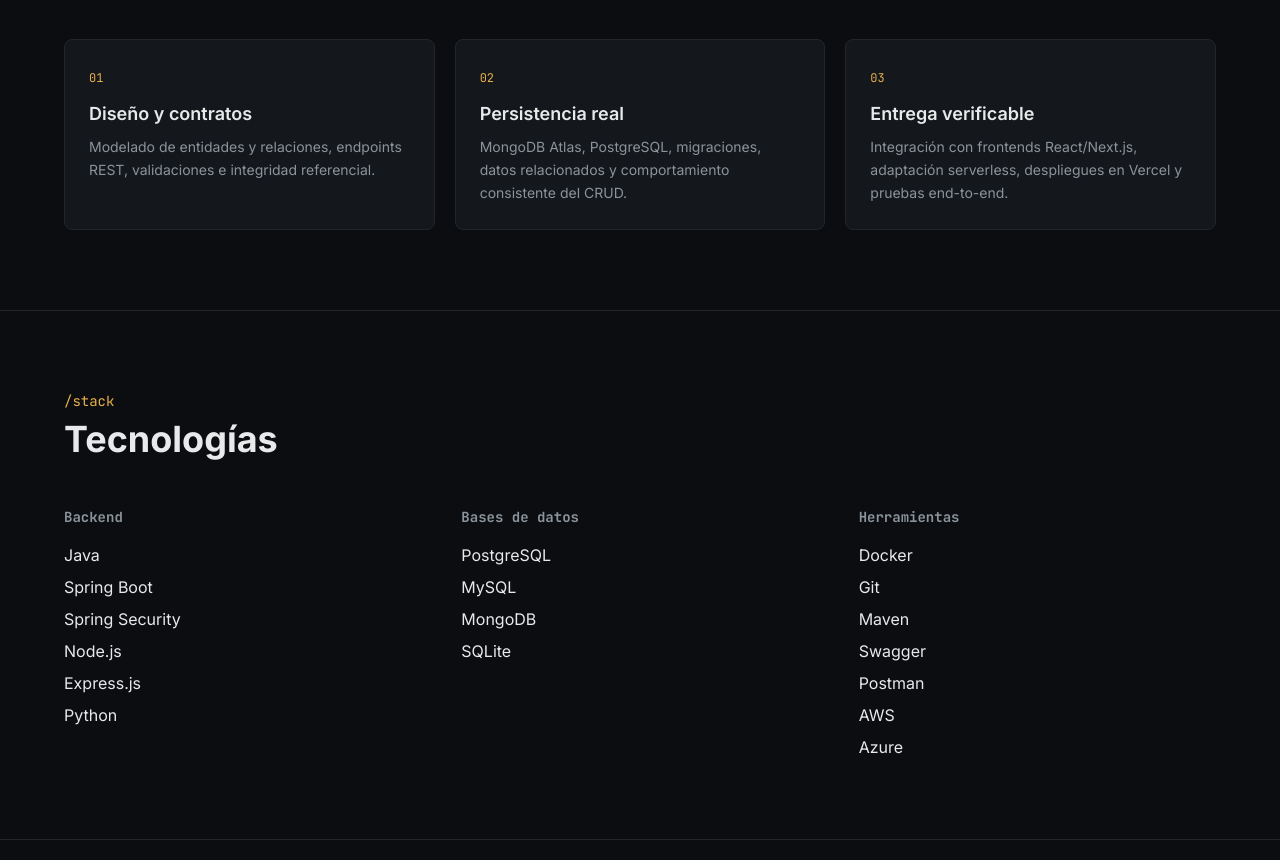
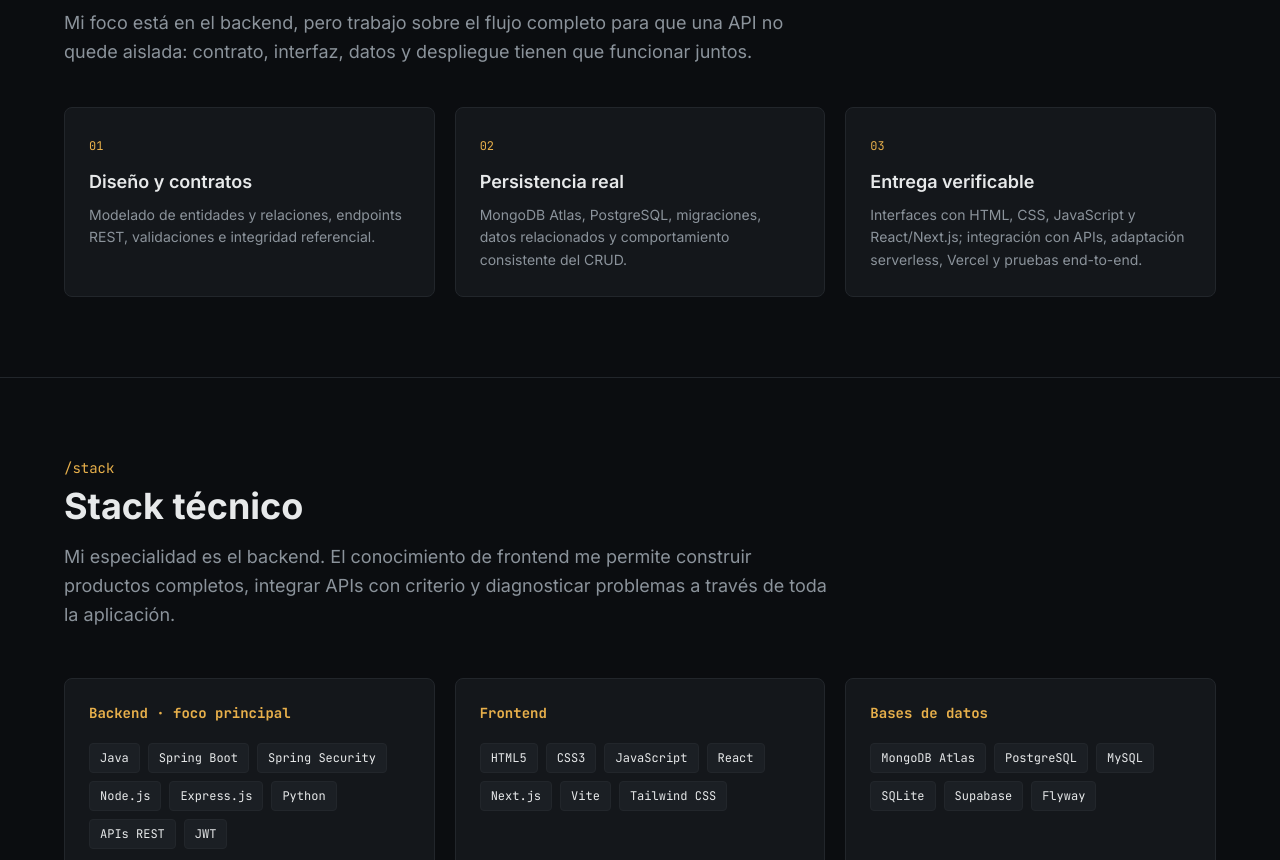
Before and after one commit to gabrielledezma21/gabrielledezma-portfolio, a Next.js app: page / in a window 1280 px wide. Shown: the part 1940-2800 px from the top of the page. Built offline with nearby package versions, Linux system fonts and the light colour scheme.

Commit message:
feat: represent full-stack skills with backend positioning

```diff
--- a/app/page.tsx
+++ b/app/page.tsx
@@ -3,9 +3,49 @@ import ProjectCard from "@/components/ProjectCard";
 import { projects } from "@/lib/projects";
 
 const STACK = {
-  Backend: ["Java", "Spring Boot", "Spring Security", "Node.js", "Express.js", "Python"],
-  "Bases de datos": ["PostgreSQL", "MySQL", "MongoDB", "SQLite"],
-  Herramientas: ["Docker", "Git", "Maven", "Swagger", "Postman", "AWS", "Azure"],
+  "Backend · foco principal": [
+    "Java",
+    "Spring Boot",
+    "Spring Security",
+    "Node.js",
+    "Express.js",
+    "Python",
+    "APIs REST",
+    "JWT",
+  ],
+  Frontend: [
+    "HTML5",
+    "CSS3",
+    "JavaScript",
+    "React",
+    "Next.js",
+    "Vite",
+    "Tailwind CSS",
+  ],
+  "Bases de datos": [
+    "MongoDB Atlas",
+    "PostgreSQL",
+    "MySQL",
+    "SQLite",
+    "Supabase",
+    "Flyway",
+  ],
+  "Calidad y documentación": [
+    "Swagger / OpenAPI",
+    "Postman",
+    "Validación de APIs",
+    "Pruebas end-to-end",
+    "Git",
+    "GitHub",
+    "Maven",
+  ],
+  "Infraestructura y cloud": [
+    "Docker",
+    "Vercel",
+    "Serverless Functions",
+    "AWS",
+    "Azure",
+  ],
 };
 
 const NAV = [
@@ -57,12 +97,13 @@ export default function Home() {
               Backend Developer especializado en{" "}
               <span className="text-ink">Java, Spring Boot, Node.js y APIs REST</span>.
               Convierto proyectos en aplicaciones desplegadas: diseño el modelo,
-              conecto frontend y backend, y verifico CRUD, relaciones y persistencia.
+              construyo la API y también puedo desarrollar o integrar la interfaz con
+              HTML, CSS, JavaScript, React y Next.js.
             </p>
             <div className="mt-6 flex flex-wrap gap-2 font-mono text-xs text-ink-muted">
               <span className="rounded-full border border-line bg-bg-surface px-3 py-1.5">4 proyectos destacados</span>
               <span className="rounded-full border border-line bg-bg-surface px-3 py-1.5">3 demos públicas</span>
-              <span className="rounded-full border border-line bg-bg-surface px-3 py-1.5">Backend · datos · despliegue</span>
+              <span className="rounded-full border border-line bg-bg-surface px-3 py-1.5">Backend como foco · frontend como complemento</span>
             </div>
             <div className="mt-8 flex flex-wrap gap-4">
               <a
@@ -131,7 +172,7 @@ export default function Home() {
               {
                 code: "03",
                 title: "Entrega verificable",
-                text: "Integración con frontends React/Next.js, adaptación serverless, despliegues en Vercel y pruebas end-to-end.",
+                text: "Interfaces con HTML, CSS, JavaScript y React/Next.js; integración con APIs, adaptación serverless, Vercel y pruebas end-to-end.",
               },
             ].map((item) => (
               <article key={item.code} className="rounded-lg border border-line bg-bg-surface p-6">
@@ -148,23 +189,34 @@ export default function Home() {
       <section id="stack" className="border-b border-line px-6 py-20">
         <div className="mx-auto max-w-6xl">
           <p className="mb-2 font-mono text-sm text-signal">/stack</p>
-          <h2 className="mb-12 text-3xl font-bold text-ink sm:text-4xl">
-            Tecnologías
+          <h2 className="text-3xl font-bold text-ink sm:text-4xl">
+            Stack técnico
           </h2>
-          <div className="grid gap-10 sm:grid-cols-3">
+          <p className="mb-12 mt-4 max-w-3xl text-lg leading-relaxed text-ink-muted">
+            Mi especialidad es el backend. El conocimiento de frontend me permite
+            construir productos completos, integrar APIs con criterio y diagnosticar
+            problemas a través de toda la aplicación.
+          </p>
+          <div className="grid gap-5 sm:grid-cols-2 lg:grid-cols-3">
             {Object.entries(STACK).map(([category, items]) => (
-              <div key={category}>
-                <h3 className="mb-4 font-mono text-sm font-semibold text-ink-muted">
+              <article
+                key={category}
+                className="rounded-lg border border-line bg-bg-surface p-6"
+              >
+                <h3 className="mb-5 font-mono text-sm font-semibold text-signal">
                   {category}
                 </h3>
-                <ul className="space-y-2">
+                <ul className="flex flex-wrap gap-2">
                   {items.map((item) => (
-                    <li key={item} className="text-ink">
+                    <li
+                      key={item}
+                      className="rounded border border-line bg-bg-raised px-2.5 py-1.5 font-mono text-xs text-ink"
+                    >
                       {item}
                     </li>
                   ))}
                 </ul>
-              </div>
+              </article>
             ))}
           </div>
         </div>
@@ -180,8 +232,10 @@ export default function Home() {
             en Informática en la UNAHUR. Disfruto encontrar fallas que cruzan varias
             capas —rutas, validaciones, relaciones y persistencia— y convertirlas en
             soluciones comprobables. Trabajo principalmente con Java/Spring Boot y
-            Node.js/Express, sin perder de vista la integración con el producto que
-            consume la API. Busco una oportunidad para crecer como Backend Developer
+            Node.js/Express. También desarrollo interfaces con HTML, CSS, JavaScript,
+            React y Next.js; no es mi especialidad principal, pero sí una capacidad
+            que uso para integrar, probar y entregar productos completos. Busco una
+            oportunidad para crecer como Backend Developer
             y aportar esta mirada práctica desde el primer día.
           </p>
         </div>
```
